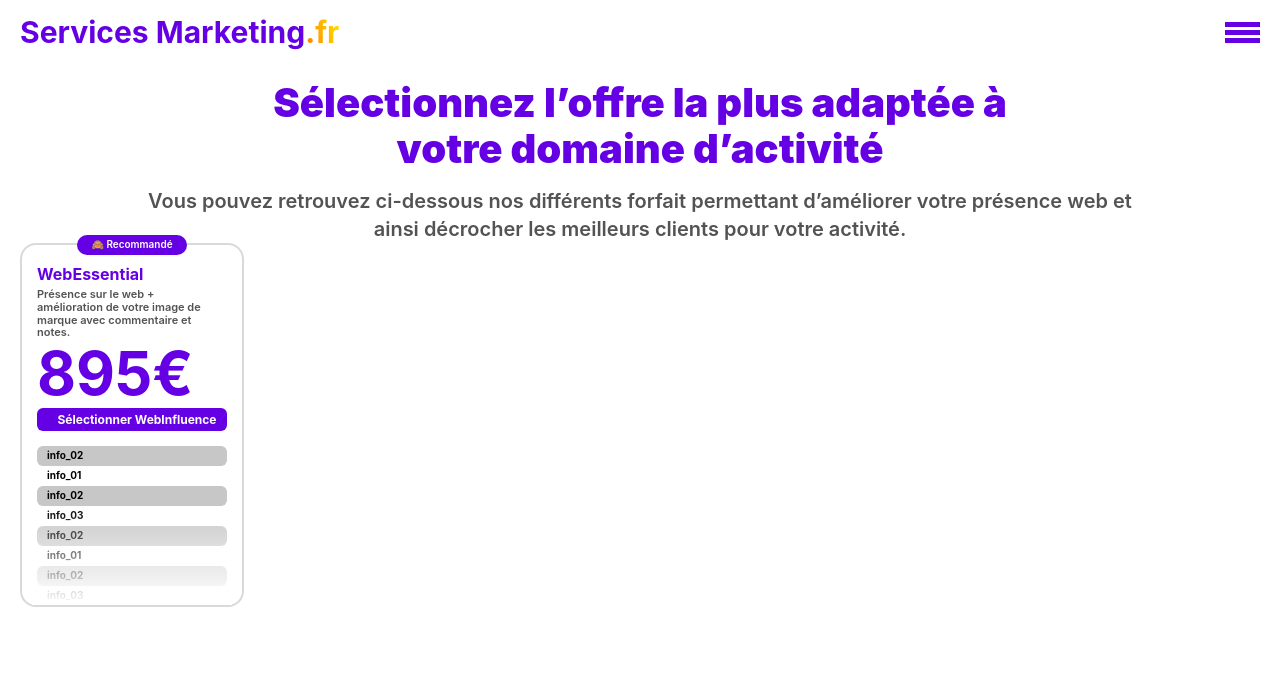
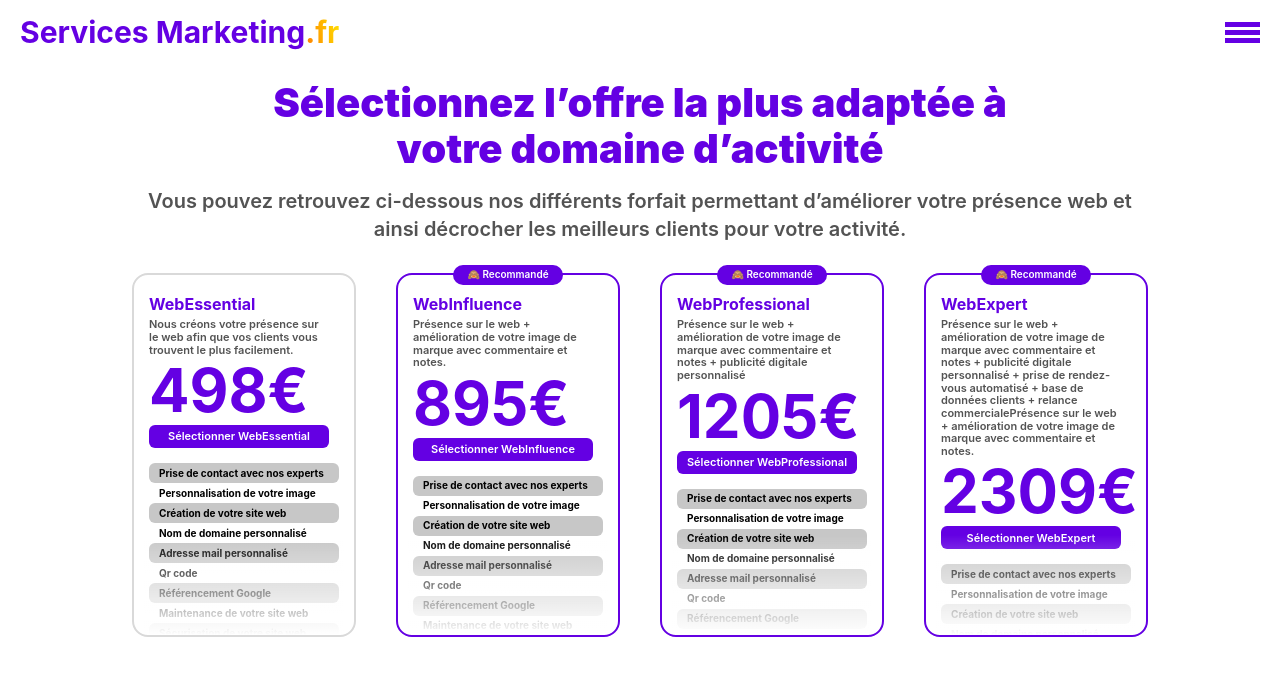
Before and after one commit to HaDock404/app-web-marketing, a React (Create React App) app: page /#/nos-offres in a window 1280 px wide. Shown: the top 676 px of the page. Built offline with nearby package versions, Linux system fonts and the light colour scheme.

Commit message:
allOffersLargePage

```diff
--- /dev/null
+++ b/src/components/AllOffersLargePage.jsx
@@ -0,0 +1,119 @@
+import '../styles/offer_large_page.css'
+import OfferLargePage from '../components/OfferLargePage'
+
+function AllOffersLargePage() {
+    return (
+        <section className='section_offer_large_page'>
+            <OfferLargePage
+                border="solid 2px #D9D9D9"
+                id='left'
+                title='WebEssential'
+                intro="Nous créons votre présence sur le web afin que vos clients vous trouvent le plus facilement."
+                price="498€"
+                button="Sélectionner WebEssential"
+                link="/nos-offres"
+                greatings=""
+                infos={[
+                    { text: "Prise de contact avec nos experts", style: "grey" },
+                    { text: "Personnalisation de votre image", style: null },
+                    { text: "Création de votre site web", style: "grey" },
+                    { text: "Nom de domaine personnalisé", style: null },
+                    { text: "Adresse mail personnalisé", style: "grey" },
+                    { text: "Qr code ", style: null },
+                    { text: "Référencement Google", style: "grey" },
+                    { text: "Maintenance de votre site web", style: null },
+                    { text: "Sécurisation de votre site web", style: "grey" },
+                    { text: "Renouvellement du nom de domaine", style: null },
+                ]}
+                display="none"
+            />
+            <OfferLargePage
+                border="solid 2px #6400E3"
+                id='left'
+                title='WebInfluence'
+                intro="Présence sur le web + amélioration de votre image de marque avec commentaire et notes."
+                price="895€"
+                link="/nos-offres"
+                button="Sélectionner WebInfluence"
+                greatings="Recommandé"
+                infos={[
+                    { text: "Prise de contact avec nos experts", style: "grey" },
+                    { text: "Personnalisation de votre image", style: null },
+                    { text: "Création de votre site web", style: "grey" },
+                    { text: "Nom de domaine personnalisé", style: null },
+                    { text: "Adresse mail personnalisé", style: "grey" },
+                    { text: "Qr code ", style: null },
+                    { text: "Référencement Google", style: "grey" },
+                    { text: "Maintenance de votre site web", style: null },
+                    { text: "Sécurisation de votre site web", style: "grey" },
+                    { text: "Renouvellement du nom de domaine", style: null },
+                    { text: "Présentation de vos produits", style: "grey" },
+                    { text: "Site multi-pages", style: null },
+                    { text: "Commentaires positifs", style: "grey" },
+                    { text: "Note de clients de 5 étoiles", style: null }
+                ]}
+            />
+            <OfferLargePage
+                border="solid 2px #6400E3"
+                id='left'
+                title='WebProfessional'
+                intro="Présence sur le web + amélioration de votre image de marque avec commentaire et notes + publicité digitale personnalisé "
+                price="1205€"
+                link="/nos-offres"
+                button="Sélectionner WebProfessional"
+                greatings="Recommandé"
+                infos={[
+                    { text: "Prise de contact avec nos experts", style: "grey" },
+                    { text: "Personnalisation de votre image", style: null },
+                    { text: "Création de votre site web", style: "grey" },
+                    { text: "Nom de domaine personnalisé", style: null },
+                    { text: "Adresse mail personnalisé", style: "grey" },
+                    { text: "Qr code ", style: null },
+                    { text: "Référencement Google", style: "grey" },
+                    { text: "Maintenance de votre site web", style: null },
+                    { text: "Sécurisation de votre site web", style: "grey" },
+                    { text: "Renouvellement du nom de domaine", style: null },
+                    { text: "Présentation de vos produits", style: "grey" },
+                    { text: "Site multi-pages", style: null },
+                    { text: "Commentaires positifs", style: "grey" },
+                    { text: "Note de clients de 5 étoiles", style: null },
+                    { text: "Publicité digitale/réseaux sociaux", style: "grey" }
+                ]}
+            />
+            <OfferLargePage
+                border="solid 2px #6400E3"
+                id='left'
+                title='WebExpert'
+                intro="Présence sur le web + amélioration de votre image de marque avec commentaire et notes + publicité digitale personnalisé + prise de rendez-vous automatisé + base de données clients + relance commercialePrésence sur le web + amélioration de votre image de marque avec commentaire et notes."
+                price="2309€"
+                link="/nos-offres"
+                button="Sélectionner WebExpert"
+                greatings="Recommandé"
+                infos={[
+                    { text: "Prise de contact avec nos experts", style: "grey" },
+                    { text: "Personnalisation de votre image", style: null },
+                    { text: "Création de votre site web", style: "grey" },
+                    { text: "Nom de domaine personnalisé", style: null },
+                    { text: "Adresse mail personnalisé", style: "grey" },
+                    { text: "Qr code ", style: null },
+                    { text: "Référencement Google", style: "grey" },
+                    { text: "Maintenance de votre site web", style: null },
+                    { text: "Sécurisation de votre site web", style: "grey" },
+                    { text: "Renouvellement du nom de domaine", style: null },
+                    { text: "Présentation de vos produits", style: "grey" },
+                    { text: "Site multi-pages", style: null },
+                    { text: "Commentaires positifs", style: "grey" },
+                    { text: "Note de clients de 5 étoiles", style: null },
+                    { text: "Publicité digitale/réseaux sociaux", style: "grey" },
+                    { text: "Planning de rendez-vous", style: null },
+                    { text: "Base de données clients", style: "grey" },
+                    { text: "Relance commerciale par mail", style: null },
+                    { text: "Relance commerciale par sms", style: "grey" }
+                ]}
+            />
+        </section>
+
+    )
+}
+
+export default AllOffersLargePage
--- a/src/pages/OffersLargePage.jsx
+++ b/src/pages/OffersLargePage.jsx
@@ -1,13 +1,13 @@
 import HeaderOffersLargePage from '../components/HeaderOffersLargePage'
 import IntroOffersLargePage from '../components/IntroOffersLargePage'
-import OfferLargePage from '../components/OfferLargePage'
+import AllOffersLargePage from '../components/AllOffersLargePage'
 
 function OffersLargePage() {
     return (
         <>
             <HeaderOffersLargePage />
             <IntroOffersLargePage />
-            <OfferLargePage />
+            <AllOffersLargePage />
         </>
     )
 }
--- a/src/styles/offer_large_page.css
+++ b/src/styles/offer_large_page.css
@@ -23,10 +23,10 @@
 
 .offer_large_page_box {
     width: calc(100% - 20px);
-    height: calc(100% - 50px);
+    height: calc(100% - 60px);
     padding-left: 20px;
     padding-right: 10px;
-    padding-bottom: 50px;
+    padding-bottom: 60px;
     overflow-y: auto;
     overflow-x: hidden;
 }
@@ -38,6 +38,7 @@
     position: absolute;
     bottom: 0px;
     pointer-events: none;
+    border-radius: 5px;
 }
 
 .article_offer_large_page_title {
@@ -78,9 +79,9 @@
     flex-direction: row;
     align-items: center;
     justify-content: center;
-    padding-left: 10px;
-    font-size: 12px;
-    font-weight: bold;
+    padding-left: 0px;
+    font-size: 11px;
+    font-weight: 600;
     background: #6400E3;
     text-decoration: none;
 }
```
